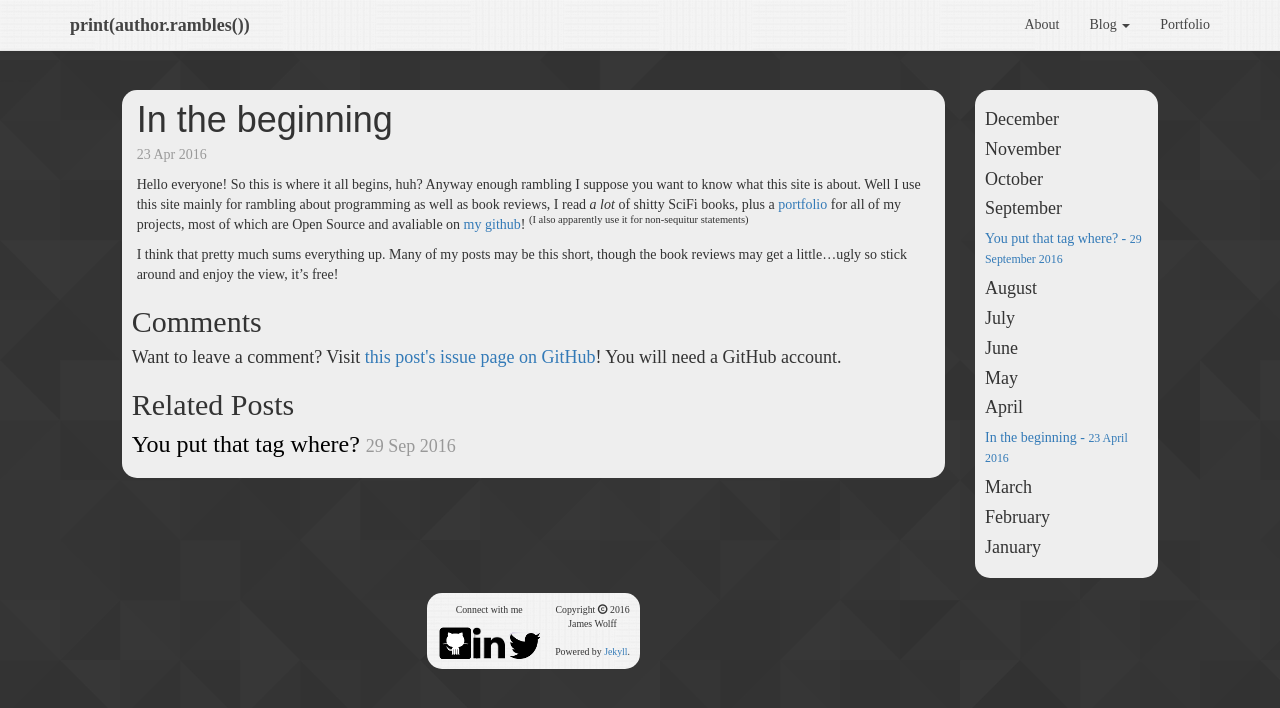
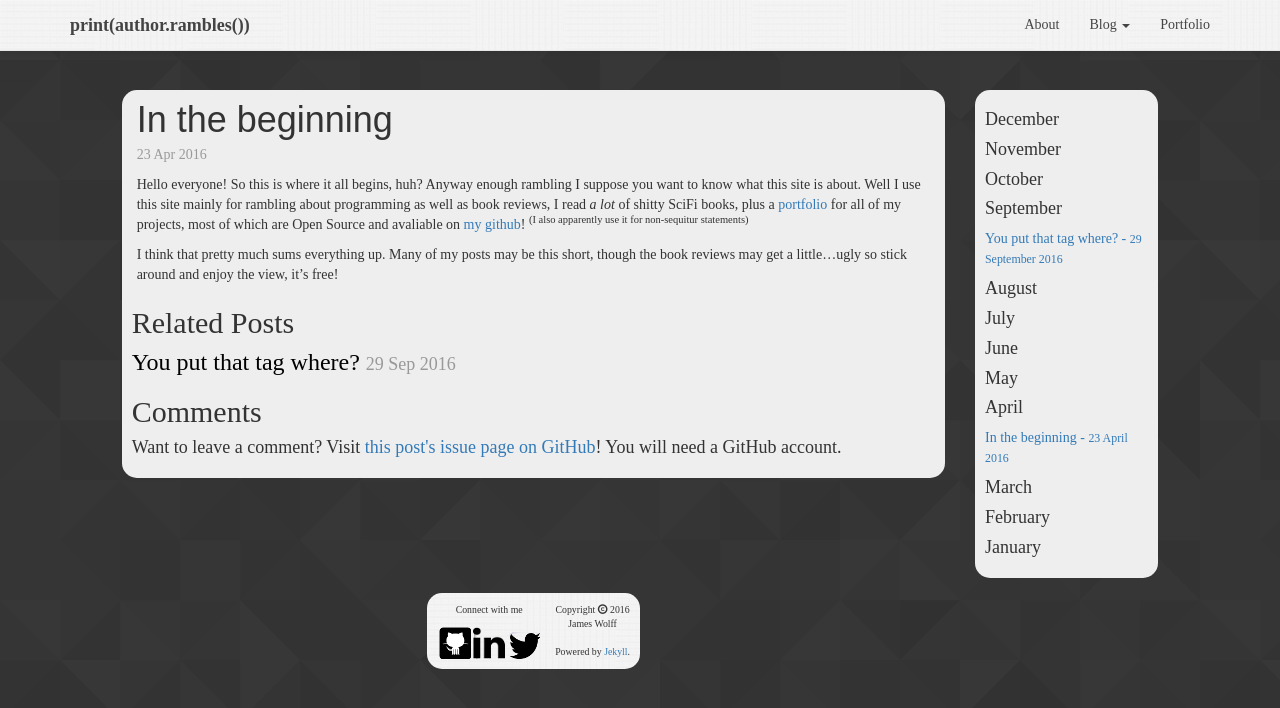
Before and after one commit to jwolff52/wolffblog, a Jekyll site: the page built from _posts/2016-04-23-in-the-beginning.md, in a window 1280 px wide. Shown: the top 708 px of the page. Built offline with Jekyll 4.4.1, drawn with Linux system fonts in a browser that asks for light colours; some web fonts are replaced.

Commit message:
Update post.html

```diff
--- a/_layouts/post.html
+++ b/_layouts/post.html
@@ -10,10 +10,6 @@ layout: blogpage
 			<li class="tag"><a class="taglink" href="{{ site.url }}/tags#{{ tag | slugify }}"><span class="glyphicon glyphicon-tag"></span>{{ tag }}</a></li>
 		{% endfor %}
 	</ul>
-</div>
-<div class="comments">
-	<h2>Comments</h2>
-	<h4>Want to leave a comment? Visit <a href="https://github.com/jwolff52/wolffblog/issues/{{ page.commentIssueId }}">this post's issue page on GitHub</a>! You will need a GitHub account.</h4>
 </div>
 {% if site.related_posts.size > 0 %}
 	<div class="related">
@@ -32,6 +28,10 @@ layout: blogpage
 		</ul>
 	</div>
 {% endif %}
+<div id="comments">
+	<h2>Comments</h2>
+	<h4>Want to leave a comment? Visit <a href="https://github.com/jwolff52/wolffblog/issues/{{ page.commentIssueId }}">this post's issue page on GitHub</a>! You will need a GitHub account.</h4>
+</div>
 <script src="{{ site.baseurl }}/js/date.js"></script>
 <script>
 	function loadComments(data) {
@@ -43,7 +43,7 @@ layout: blogpage
 			var cavatarlink = data[i].user.avatar_url;
 			var cdate = Date.parse(data[i].created_at).toString("yyyy-MM-dd HH:mm:ss");
 
-			$(".comments").append("<div class='comment'><div class='commentheader'><div class='commentgravatar'>" + '<img src="' + cavatarlink + '" alt="" width="20" height="20">' + "</div><a class='commentuser' href=\""+ cuserlink + "\">" + cuser + "</a><a class='commentdate' href=\"" + clink + "\">" + cdate + "</a></div><div class='commentbody'>" + cbody + "</div></div>");
+			$("#comments").append("<div class='comment'><div class='commentheader'><div class='commentgravatar'>" + '<img src="' + cavatarlink + '" alt="" width="20" height="20">' + "</div><a class='commentuser' href=\""+ cuserlink + "\">" + cuser + "</a><a class='commentdate' href=\"" + clink + "\">" + cdate + "</a></div><div class='commentbody'>" + cbody + "</div></div>");
 		}
 	}
 
```
